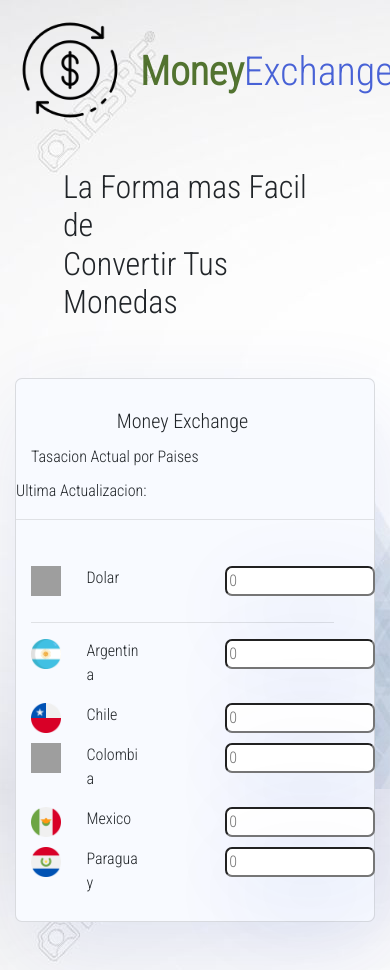
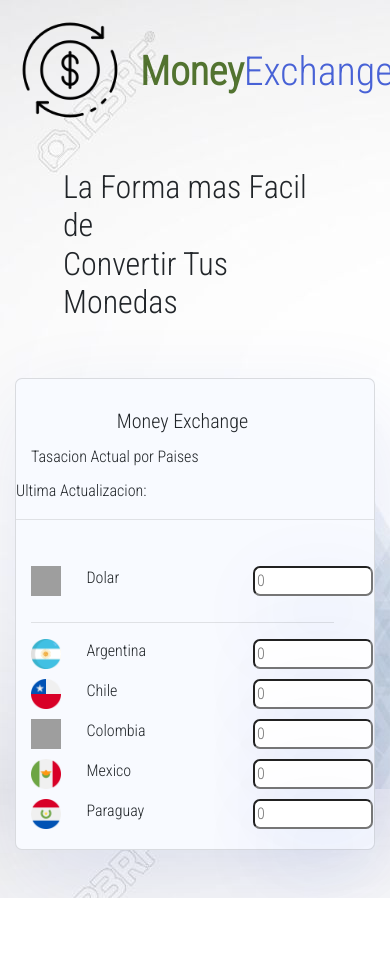
Before and after one commit to stonel9687/moneyexchange, a React app: page / in a window 390 px wide. After the commit the page ends 898 px from the top, so only its background shows below. Built offline with nearby package versions, Linux system fonts and the light colour scheme; no server answers; grey boxes are pictures that could not be loaded.

Commit message:
feat mobil;e fix

```diff
--- a/src/modules/home/component/moneyexchange.js
+++ b/src/modules/home/component/moneyexchange.js
@@ -49,10 +49,10 @@ const MoneyExchange = (props) => {
               <div className='col-2'>
                 <img src={usaFlag} alt='logo' className='iconFlag' />
               </div>
-              <div className='col-5'>
+              <div className='col-6'>
                 <p>Dolar</p>
               </div>
-              <div className='col-5'>
+              <div className='col-4'>
                 <input
                   placeholder='0'
                   onChange={handleAmounth}
@@ -67,13 +67,13 @@ const MoneyExchange = (props) => {
               <div className='col-2'>
                 <img src={argentFlag} alt='logo' className='iconFlag' />
               </div>
-              <div className='col-3'>
+              <div className='col-4'>
                 <p>Argentina</p>
               </div>
               <div className='col-2'>
                 <span className='currency-p'>{argentina}</span>
               </div>
-              <div className='col-5'>
+              <div className='col-4'>
                 <input
                   placeholder='0'
                   onChange={handleAmounthArg}
@@ -87,13 +87,13 @@ const MoneyExchange = (props) => {
               <div className='col-2'>
                 <img src={chileFlag} alt='logo' className='iconFlag' />
               </div>
-              <div className='col-3'>
+              <div className='col-4'>
                 <p>Chile</p>
               </div>
               <div className='col-2'>
                 <span className='currency-p'>{chile}</span>
               </div>
-              <div className='col-5'>
+              <div className='col-4'>
                 <input
                   placeholder='0'
                   onChange={handleAmounthArg}
@@ -107,13 +107,13 @@ const MoneyExchange = (props) => {
               <div className='col-2'>
                 <img src={colombiaFlag} alt='logo' className='iconFlag' />
               </div>
-              <div className='col-3'>
+              <div className='col-4'>
                 <p>Colombia</p>
               </div>
               <div className='col-2'>
                 <span className='currency-p'>{colombia}</span>
               </div>
-              <div className='col-5'>
+              <div className='col-4'>
                 <input
                   placeholder='0'
                   onChange={handleAmounthArg}
@@ -127,13 +127,13 @@ const MoneyExchange = (props) => {
               <div className='col-2'>
                 <img src={mexFlag} alt='logo' className='iconFlag' />
               </div>
-              <div className='col-3'>
+              <div className='col-4'>
                 <p>Mexico</p>
               </div>
               <div className='col-2'>
                 <span className='currency-p'>{mexico}</span>
               </div>
-              <div className='col-5'>
+              <div className='col-4'>
                 <input
                   placeholder='0'
                   onChange={handleAmounthArg}
@@ -147,13 +147,13 @@ const MoneyExchange = (props) => {
               <div className='col-2'>
                 <img src={paraguayFlag} alt='logo' className='iconFlag' />
               </div>
-              <div className='col-3'>
+              <div className='col-4'>
                 <p>Paraguay</p>
               </div>
               <div className='col-2'>
                 <span className='currency-p'>{paraguay}</span>
               </div>
-              <div className='col-5'>
+              <div className='col-4'>
                 <input
                   placeholder='0'
                   onChange={handleAmounthArg}
--- a/src/modules/home/mainview.js
+++ b/src/modules/home/mainview.js
@@ -46,11 +46,11 @@ const Home = () => {
         let newDate = `${date}/${month}/${year}`
         console.log(newDate)
         console.log(lastUpdate)
-        setDataArgentina(data.quotes.USDARS.toFixed(2))
-        setDataChile(data.quotes.USDCLP.toFixed(2))
-        setDataColombia(data.quotes.USDCOP.toFixed(2))
-        setDataParaguay(data.quotes.USDPYG.toFixed(2))
-        setDataMexico(data.quotes.USDMXN.toFixed(2))
+        setDataArgentina(data.quotes.USDARS.toFixed(0))
+        setDataChile(data.quotes.USDCLP.toFixed(0))
+        setDataColombia(data.quotes.USDCOP.toFixed(0))
+        setDataParaguay(data.quotes.USDPYG.toFixed(0))
+        setDataMexico(data.quotes.USDMXN.toFixed(0))
         setLastUpdate(newDate)
       })
       .catch((error) => console.log('Error:', error))
--- a/src/styles/index.css
+++ b/src/styles/index.css
@@ -76,7 +76,7 @@ code {
     width: 100%;
   }
   .currency-input {
-    width: 150px;
+    width: 120px;
   }
   .currency-p {
     padding: 0;
```
